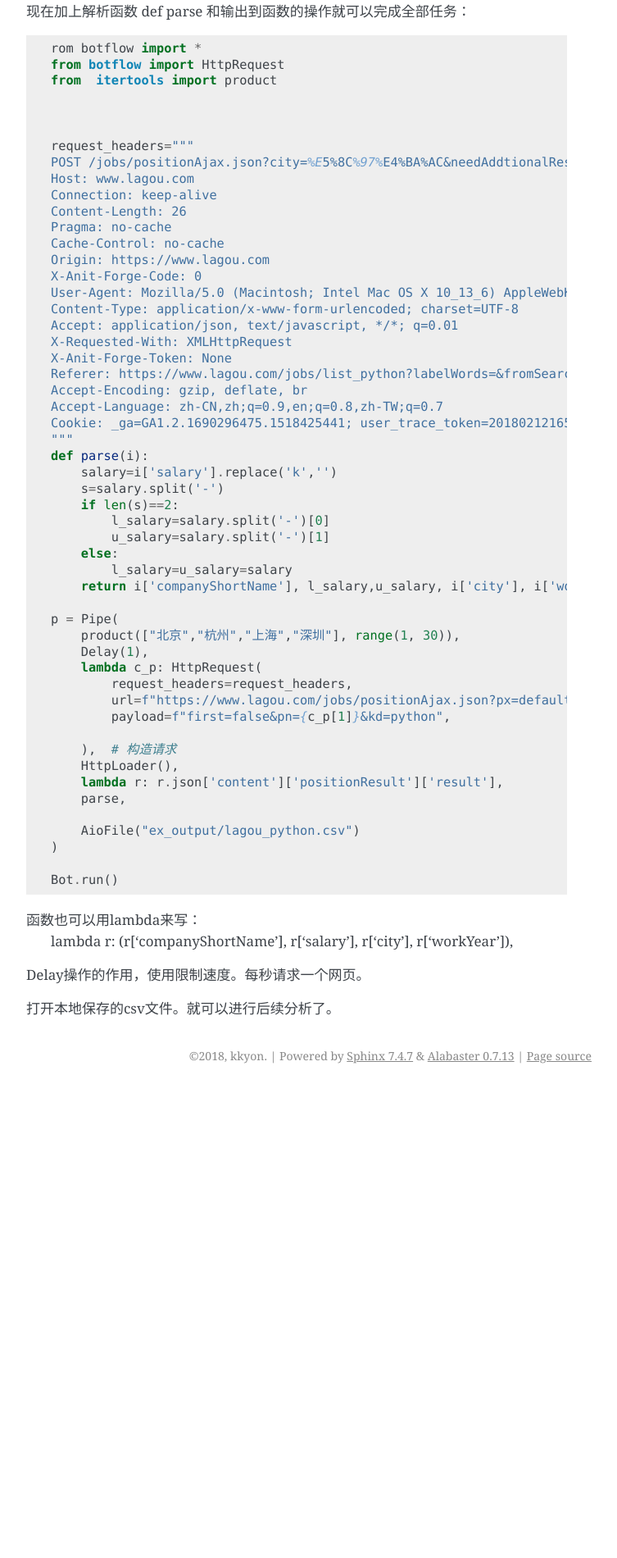
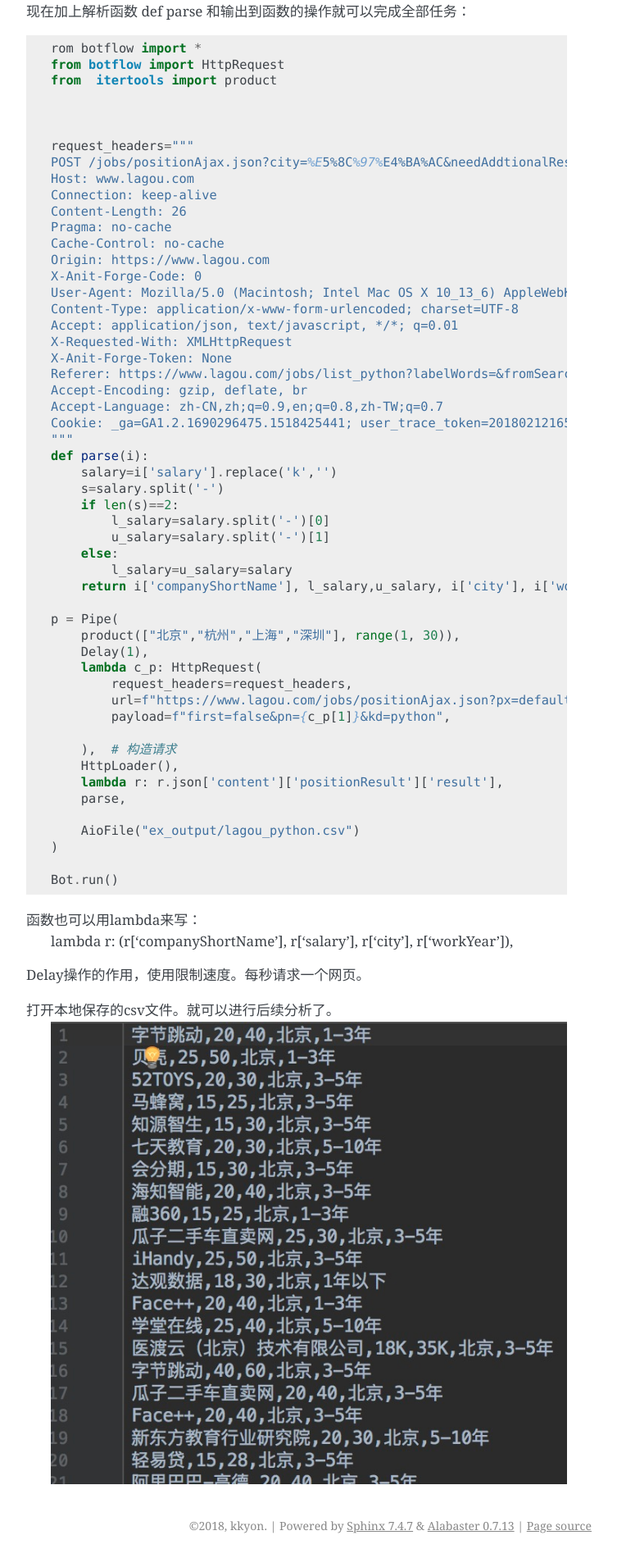
Before and after one commit to kkyon/botflow, a Sphinx documentation site: the page built from docs/examples/lagou_spider.rst, in a window 1280 px wide. Shown: the part 3422-5322 px from the top of the page at 82% size, without its empty margins (388-1141 px from the left). Built offline with Sphinx 7.4.7, drawn with Linux system fonts in a browser that asks for light colours; pages that are not in the unit, such as notebooks, are missing from menus; before the commit the page ends 4749 px from its top, so only the background shows below that.

Commit message:
add example for lagou

```diff
--- a/docs/examples/lagou_spider.rst
+++ b/docs/examples/lagou_spider.rst
@@ -229,3 +229,4 @@ Delay操作的作用，使用限制速度。每秒请求一个网页。
 
 
 打开本地保存的csv文件。就可以进行后续分析了。
+    .. image:: lagou5.jpg
```
Also changed, not shown: docs/examples/lagou5.jpg (added).
